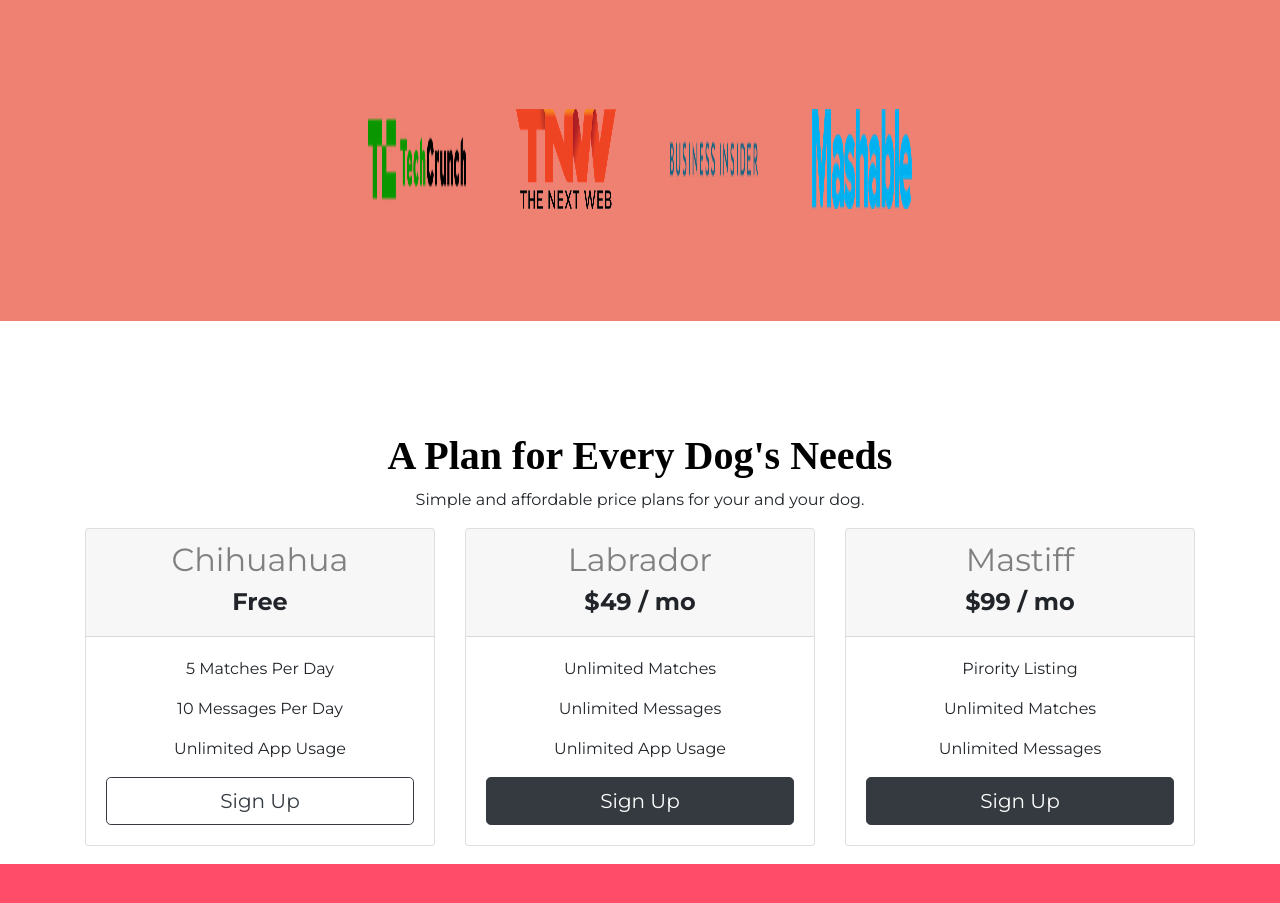
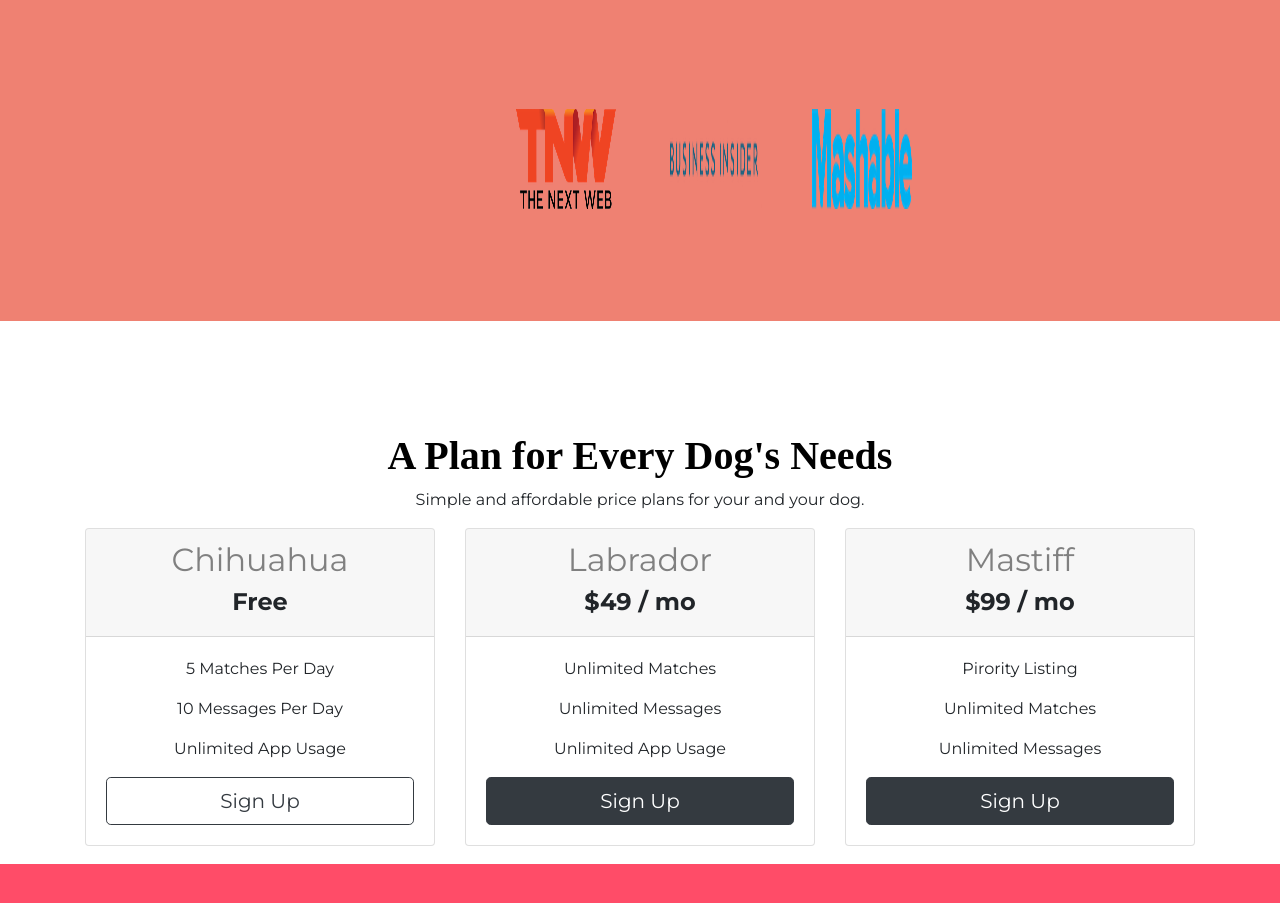
Before and after one commit to pathaniashaina/tinDogWeb, a plain HTML site: page index.html in a window 1280 px wide. Shown: the part 1212-2115 px from the top of the page. Drawn offline with nearby package versions, Linux system fonts and the light colour scheme.

Commit message:
Update index.html

```diff
--- a/index.html
+++ b/index.html
@@ -123,7 +123,7 @@
     <div class="container" id="press-padding">
       <div class="row justify-content-center text-center">
         <div class="col-2">
-          <img class="p-img" src="images/techcrunch.png" alt="tc-logo">
+
         </div>
         <div class="col-2">
           <img class="p-img" src="images/tnw.png" alt="tnw-logo">
```
